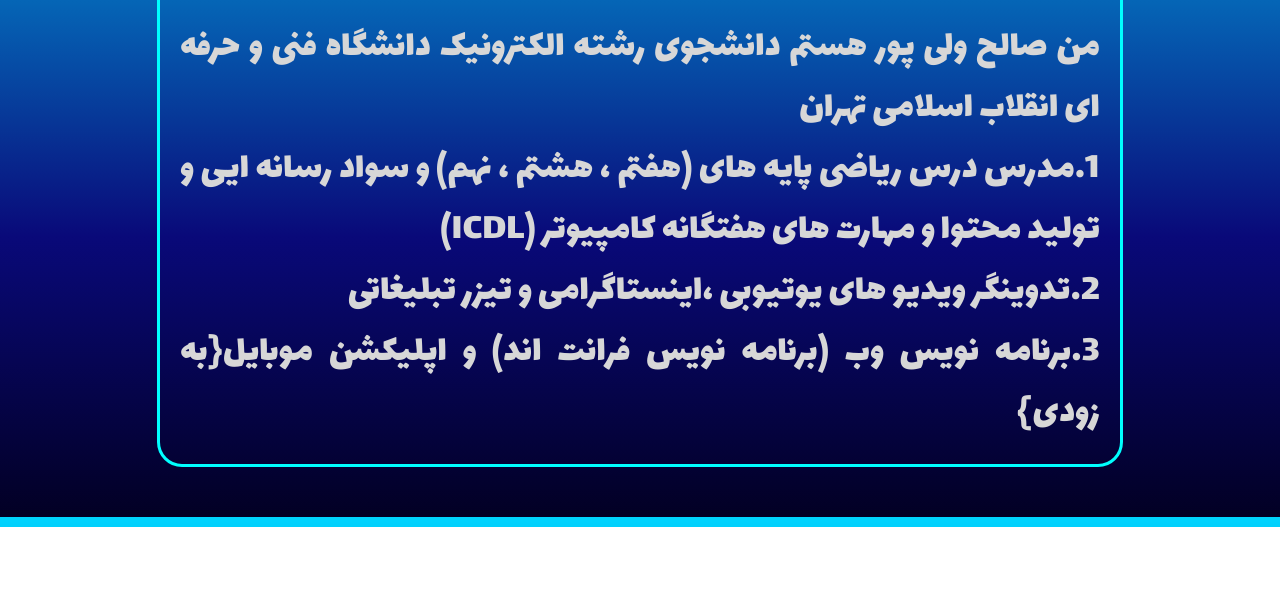
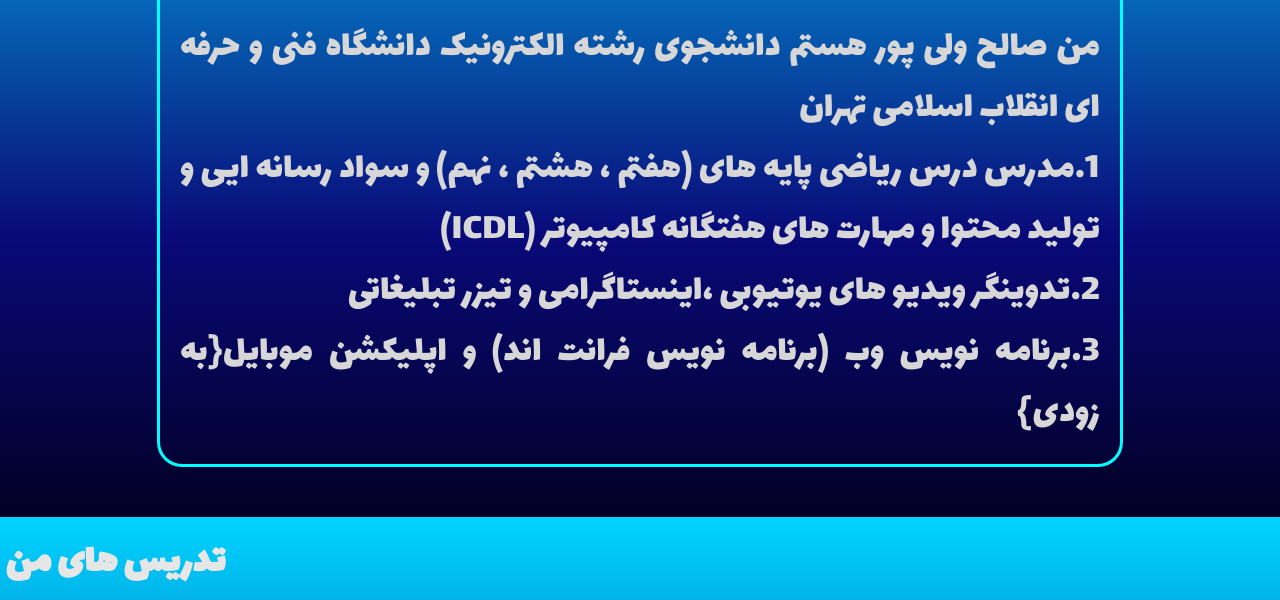
Before and after one commit to SALEHvpm/WebSite, a plain HTML site: page index.html in a window 1280 px wide. Shown: the part 1083-1683 px from the top of the page. Before the commit the page ends 1610 px from the top, so only its background shows below. Drawn offline with Linux system fonts and the light colour scheme.

Commit message:
update part 4
update 4

```diff
--- a/index.html
+++ b/index.html
@@ -102,6 +102,17 @@
                 </li>
             </ul>
         </div>
+        <section class="resome-tadris">
+
+            <h3 class="h3-header">
+                تدریس های من
+            </h3>
+
+            <div>
+
+            </div>
+
+        </section>
         <div class="resome-me"></div>
         <div class="call-me"></div>
 </body>
```
Also changed, not shown: 1 other file.
